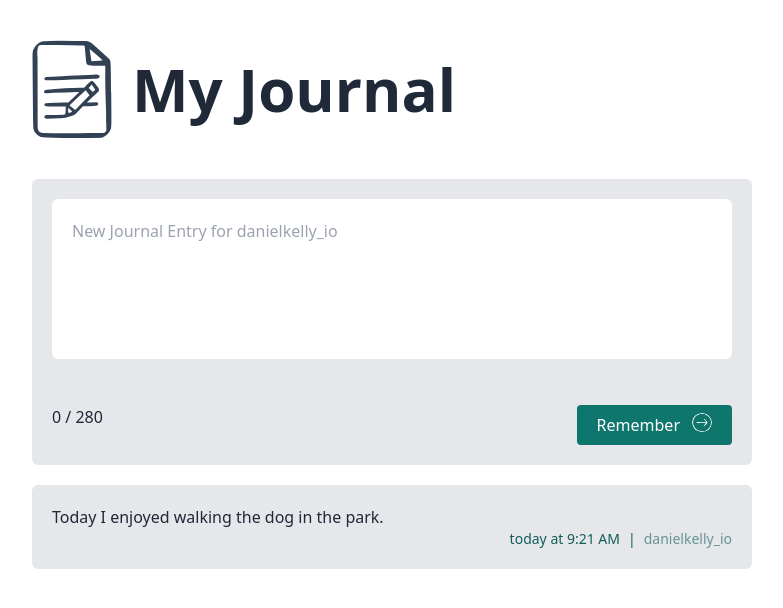
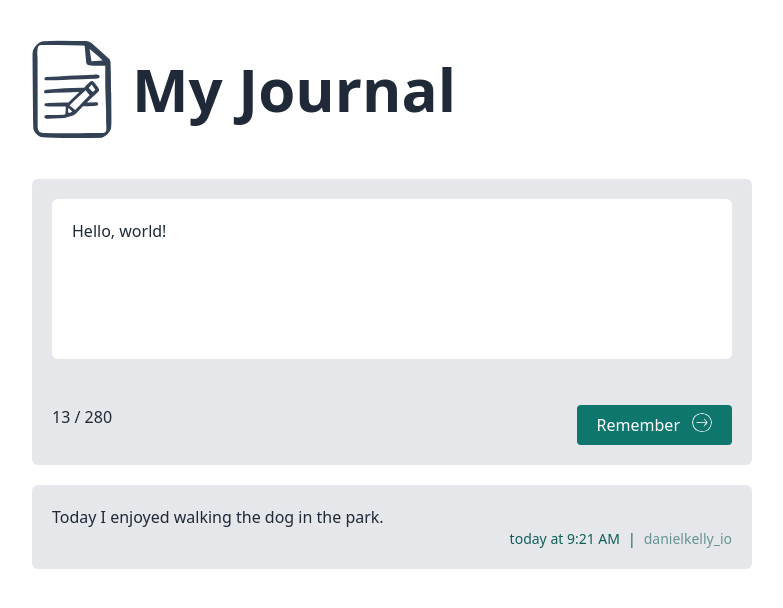
Before and after one commit to Oksana-1/vue3-ts, a Vue app: page / in a window 1280 px wide. Shown: the top 608 px of the page, without its empty margins (248-1031 px from the left). Built offline with nearby package versions, Linux system fonts and the light colour scheme.

Commit message:
Using Event and event.target.value

```diff
--- a/src/components/EntryEditor.vue
+++ b/src/components/EntryEditor.vue
@@ -2,20 +2,31 @@
 import EmojiField from "@/components/EmojiField.vue";
 import ArrowCircleRight from "@/assets/icons/arrow-circle-right.svg";
 import type Emoji from "@/types/Emoji";
-import { ref } from "vue";
+import { ref, computed } from "vue";
 
-const text = ref("");
+const text = ref("Hello, world!");
 const emoji = ref<Emoji | null>(null);
+const maxChars = 280;
+const charCount = computed(() => text.value.length);
+const handleTextInput = (event: Event) => {
+  const textArea = event.target as HTMLTextAreaElement;
+  if (textArea.value.length <= maxChars) {
+    text.value = textArea.value;
+  } else {
+    text.value = textArea.value.substring(0, 280);
+  }
+};
 </script>
 <template>
   <form class="entry-form" @submit.prevent>
     <textarea
       v-model="text"
+      @keyup="handleTextInput"
       placeholder="New Journal Entry for danielkelly_io"
     ></textarea>
     <EmojiField v-model="emoji" />
     <div class="entry-form-footer">
-      <span>0 / 280</span>
+      <span>{{ charCount }} / {{ maxChars }}</span>
       <button>Remember <ArrowCircleRight width="20" /></button>
     </div>
   </form>
```
